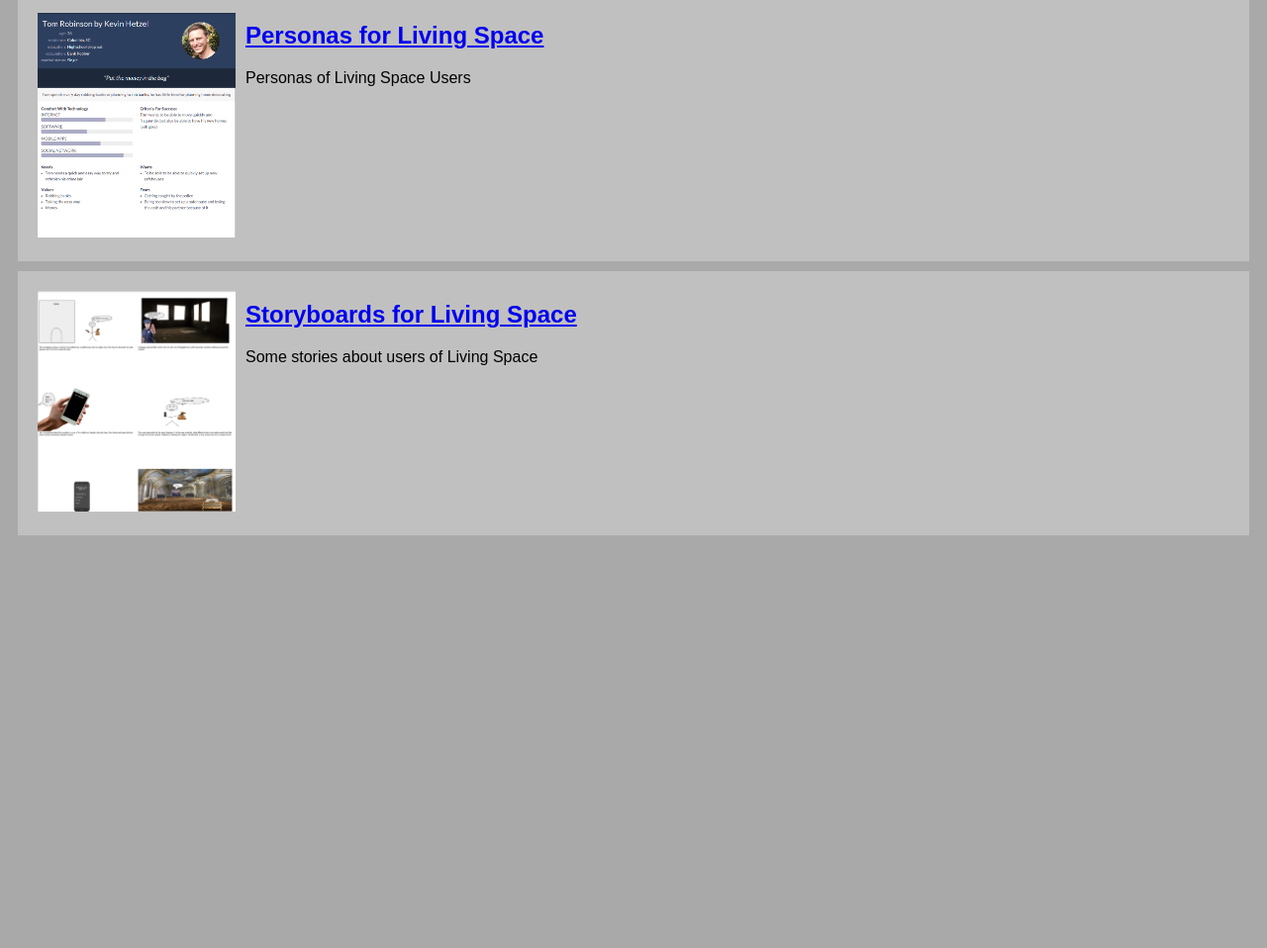
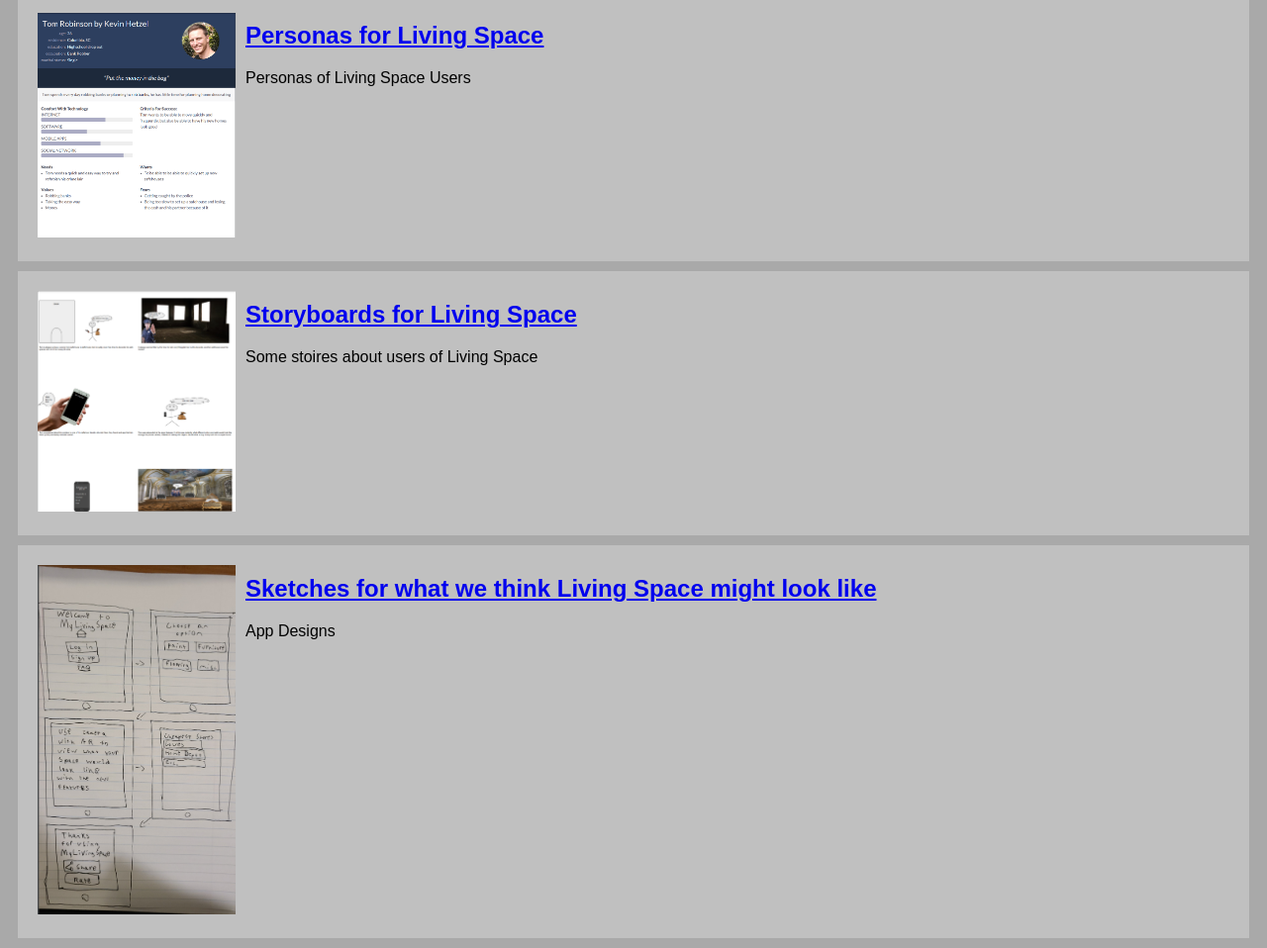
Before and after one commit to KHetzel00/KHetzel00.github.io, a plain HTML site: page index.html in a window 1280 px wide. Shown: the part 463-1421 px from the top of the page at 99% size. Before the commit the page ends 1014 px from the top, so only its background shows below. Drawn offline with Linux system fonts and the light colour scheme.

Commit message:
Add files via upload

```diff
--- a/index.html
+++ b/index.html
@@ -39,13 +39,24 @@
                 </section>
             </section>
 
-             <!--Sotryboard Assignment-->
+             <!--Storyboard Assignment-->
              <section class="assignment">
                 <a href="Files/190-Storyboards.pdf"><img src="Images/Storyboard.png"></a>
                 <section class="ass-details">
                     <a href="Files/190-Storyboards.pdf"><h2>Storyboards for Living Space</h2></a>
                     <p>
-                        Some stories about users of Living Space
+                        Some stoires about users of Living Space
+                    </p>
+                </section>
+            </section>
+
+            <!--Sketch Assignment-->
+            <section class="assignment">
+                <a href="Files/190-Sketches.pdf"><img src="Images/sketch.png"></a>
+                <section class="ass-details">
+                    <a href="Files/190-Sketches.pdf"><h2>Sketches for what we think Living Space might look like</h2></a>
+                    <p>
+                        App Designs
                     </p>
                 </section>
             </section>
```
Also changed, not shown: Images/sketch.png (added), 1 other file.
